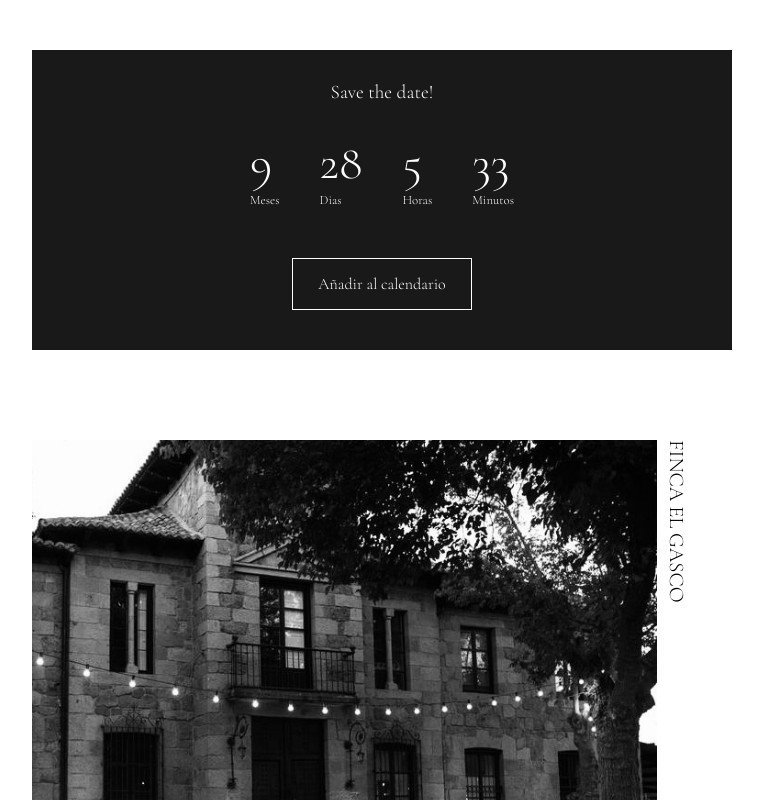
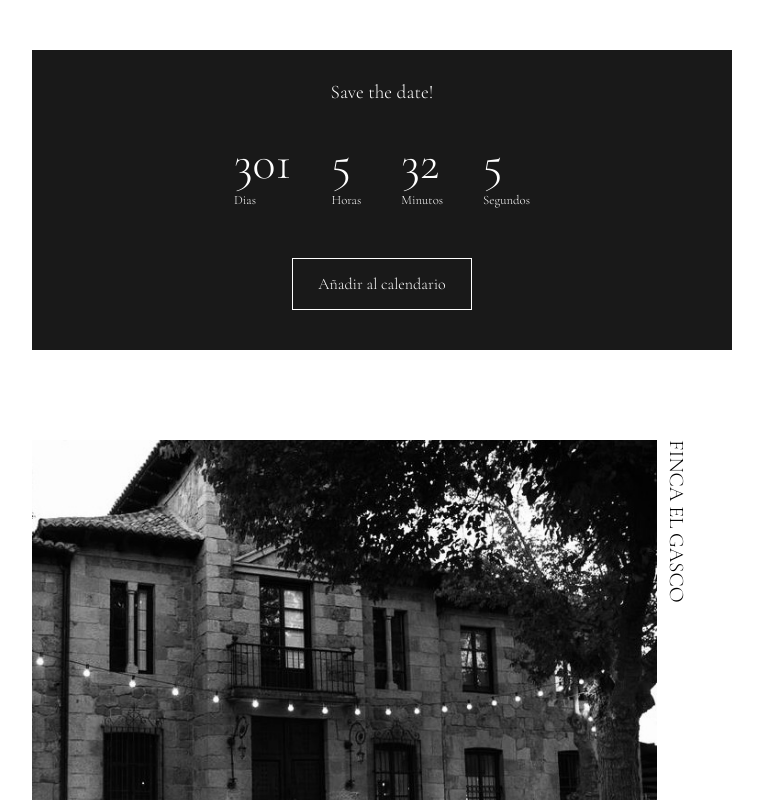
Before and after one commit to Jimeno0/wedding-site, a Next.js app: page / in a window 1280 px wide. Shown: the part 2220-3020 px from the top of the page, without its empty margins (258-1021 px from the left). Built offline with nearby package versions, Linux system fonts and the light colour scheme.

Commit message:
tags and countdown

```diff
--- a/compontents/CheckIn/CheckIn.tsx
+++ b/compontents/CheckIn/CheckIn.tsx
@@ -10,7 +10,7 @@ export const CheckIn = () => {
       </picture>
 
       <Text as="h3" size="1rem">
-        Ayudanos a organizarnos, Bilma te lo agradecerá infinito
+        Ayudanos a organizarnos rellenando el siguiente formulario, Bilma te lo agradecerá.
       </Text>
       <div
         style={{
--- a/compontents/CountDown/CountDown.hooks.ts
+++ b/compontents/CountDown/CountDown.hooks.ts
@@ -1,56 +1,29 @@
 import { useEffect, useState } from 'react';
 
-export const useCountDown = () => {
-  const [countDownDiff, setCountDownDiff] = useState({
-    months: 0,
-    days: 0,
-    minutes: 0,
-    hours: 0,
-  });
+const useCountDown = () => {
+  const countDownDate = new Date(2023, 6, 15, 19, 0, 0, 0).getTime();
+
+  const [countDown, setCountDown] = useState(countDownDate - new Date().getTime());
+
   useEffect(() => {
-    const getTimeDiff = () => {
-      const weddingHour = 19;
-      const weddingDay = 15;
-      const weddingMonth = 7;
-      const now = new Date();
-      const minutes = 60 - now.getMinutes();
-      const monthDays = new Date(now.getFullYear(), now.getMonth() + 1, 0).getDate();
+    const interval = setInterval(() => {
+      setCountDown(countDownDate - new Date().getTime());
+    }, 1000);
 
-      const getHours = () => {
-        let sustractinHours = minutes === 0 || minutes === 60 ? now.getHours() : now.getHours() + 1;
-        let diffHours = weddingHour - sustractinHours;
-        if (diffHours < 0) diffHours += 24;
-        return diffHours;
-      };
+    return () => clearInterval(interval);
+  }, [countDownDate]);
 
-      const hours = getHours();
+  return getReturnValues(countDown);
+};
 
-      const getDays = () => {
-        let sustractinDays = hours > 19 ? now.getDate() + 1 : now.getDate();
-        let diffDays = weddingDay - sustractinDays;
-        if (diffDays < 0) diffDays = weddingDay + (monthDays - sustractinDays);
-        return diffDays;
-      };
+const getReturnValues = (countDown: number) => {
+  // calculate time left
+  const days = Math.floor(countDown / (1000 * 60 * 60 * 24));
+  const hours = Math.floor((countDown % (1000 * 60 * 60 * 24)) / (1000 * 60 * 60));
+  const minutes = Math.floor((countDown % (1000 * 60 * 60)) / (1000 * 60));
+  const seconds = Math.floor((countDown % (1000 * 60)) / 1000);
 
-      const days = getDays();
+  return { days, hours, minutes, seconds };
+};
 
-      const getMonths = () => {
-        let sustractinMonths = days > 15 ? now.getMonth() + 2 : now.getMonth() + 1;
-        let diffMonths = weddingMonth - sustractinMonths;
-        if (diffMonths < 0) diffMonths = weddingMonth + (12 - sustractinMonths);
-        return diffMonths;
-      };
-      const months = getMonths();
-
-      return {
-        minutes,
-        hours,
-        days,
-        months,
-      };
-    };
-    const diff = getTimeDiff();
-    setCountDownDiff(diff);
-  }, []);
-  return countDownDiff;
-};
+export { useCountDown };
--- a/compontents/CountDown/CountDown.tsx
+++ b/compontents/CountDown/CountDown.tsx
@@ -4,19 +4,13 @@ import { Text } from '../Text';
 
 export const CountDown = () => {
   const countDownDiff = useCountDown();
-  const { months, days, hours, minutes } = countDownDiff;
+  const { days, hours, minutes, seconds } = countDownDiff;
   return (
     <CountDownWrapper>
       <Text color="white" size="1.2rem">
         Save the date!
       </Text>
       <CounterWrapper>
-        <DigitWrapper>
-          <Text color="white" size={'3em'}>
-            {months}
-          </Text>
-          <Text size="0.8rem">Meses</Text>
-        </DigitWrapper>
         <DigitWrapper>
           <Text color="white" size={'3em'}>
             {days}
@@ -35,6 +29,12 @@ export const CountDown = () => {
           </Text>
           <Text size="0.8rem">Minutos</Text>
         </DigitWrapper>
+        <DigitWrapper>
+          <Text color="white" size={'3em'}>
+            {seconds}
+          </Text>
+          <Text size="0.8rem">Segundos</Text>
+        </DigitWrapper>
       </CounterWrapper>
       <a
         style={{
--- a/pages/index.tsx
+++ b/pages/index.tsx
@@ -5,6 +5,10 @@ import { SecondSection } from '../compontents/SecondSection';
 import { CountDown } from '../compontents/CountDown';
 import { LocationSection } from '../compontents/LocationSection';
 import { CheckIn } from '../compontents/CheckIn';
+
+const WEDDING_URL = 'https://wedding-site-blush.vercel.app/';
+const SITE_TITLE = 'Marta & Carlos';
+const SITE_DESCRIPTION = 'Bienvenidos a la web de nuestra boda!';
 
 export default function Home() {
   const [isClientSite, setIsClientSite] = useState(false);
@@ -25,9 +29,18 @@ export default function Home() {
       }}
     >
       <Head>
-        <title>Create Next App</title>
-        <meta name="description" content="Marta&Carlos wedding site" />
+        <title>Marta & Carlos</title>
         <link rel="icon" href="/favicon.png" />
+        <meta name="description" content={SITE_TITLE} />
+        <meta name="msapplication-TileImage" content={WEDDING_URL} />
+        <meta property="og:site_name" content={SITE_TITLE} />
+        <meta property="og:title" content={SITE_TITLE} />
+        <meta property="og:description" content={SITE_DESCRIPTION} />
+        <meta property="og:image" content="/buceo.jpg" />
+        <meta property="og:type" content="website" />
+        <meta property="og:image:type" content="image/jpeg" />
+        <meta property="og:image:width" content="300" />
+        <meta property="og:image:height" content="300" />
       </Head>
       <FirstSection />
       <SecondSection />
```
Also changed, not shown: public/buceo.jpg (added).
